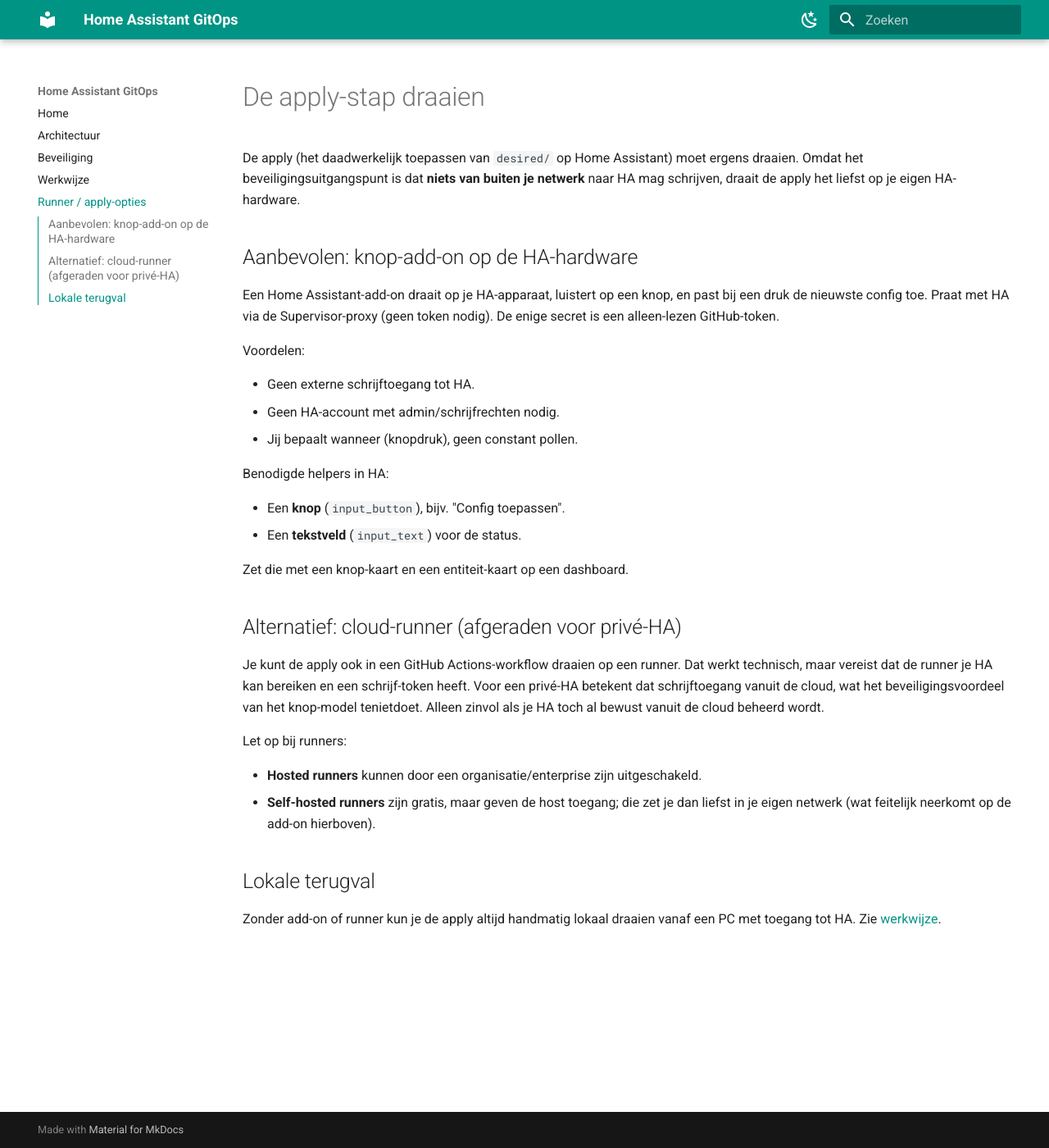
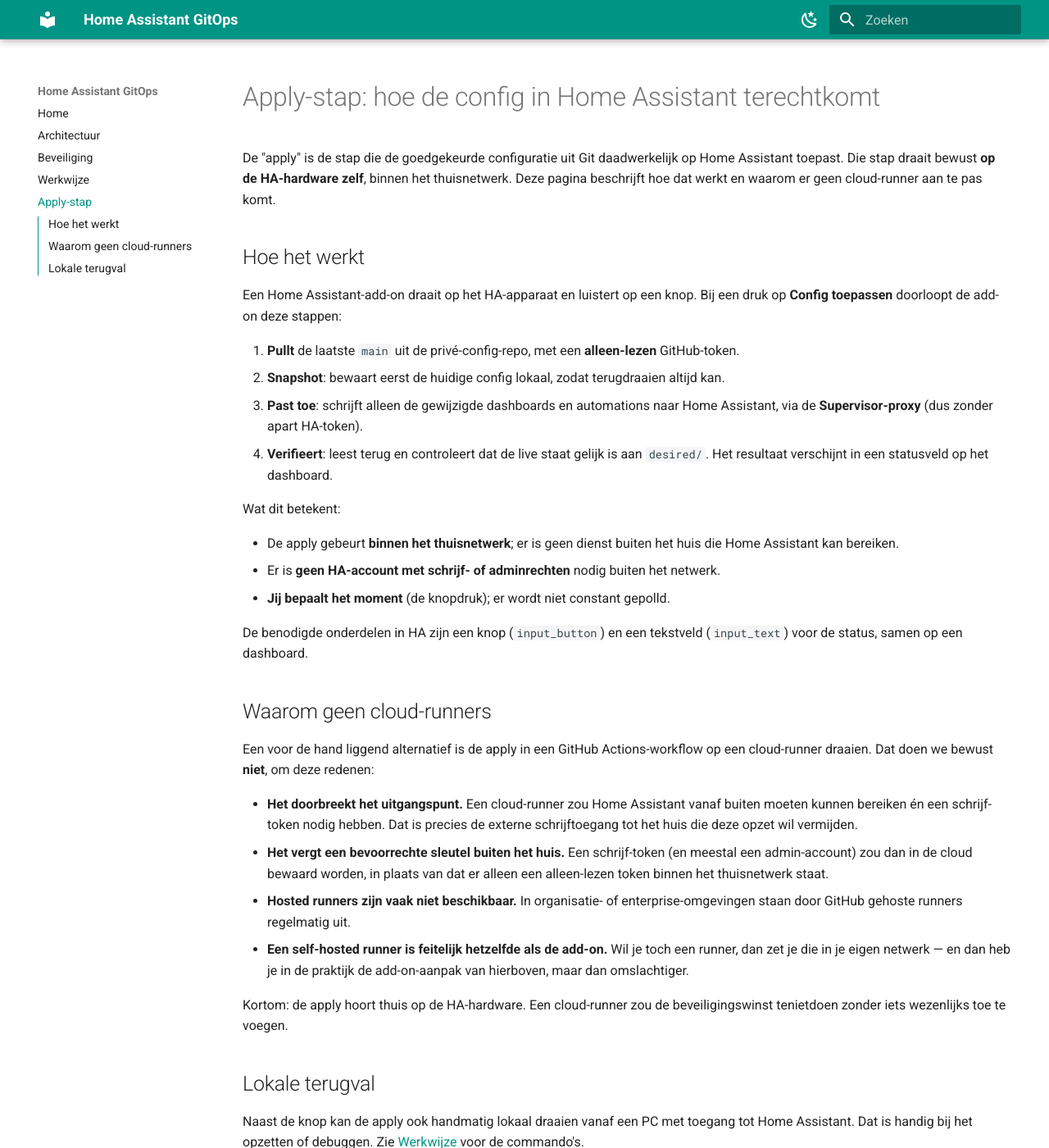
Before and after one commit to dirkjanv-prive/home-assistant-docs, an MkDocs documentation site: the page built from docs/runner-setup.md, in a window 1280 px wide and 1400 px high. Shown: the whole window at 82% size. Built offline with MkDocs 1.6.1 and Material for MkDocs 9.7.7, drawn with Linux system fonts in a browser that asks for light colours.

Commit message:
docs: describe how/why, add why-no-cloud-runner, Mermaid on Home
- Home: Kernidee als Mermaid-diagram i.p.v. tekstblok
- Apply-stap (voorheen runner-opties): herschreven naar hoe het werkt +
  aparte sectie waarom geen cloud-runners
- Beveiliging/Architectuur/Werkwijze: beschrijvende toon + kruisverwijzingen

Co-authored-by: Copilot <223556219+Copilot@users.noreply.github.com>

```diff
--- a/docs/runner-setup.md
+++ b/docs/runner-setup.md
@@ -1,44 +1,56 @@
-# De apply-stap draaien
+# Apply-stap: hoe de config in Home Assistant terechtkomt
 
-De apply (het daadwerkelijk toepassen van `desired/` op Home Assistant) moet
-ergens draaien. Omdat het beveiligingsuitgangspunt is dat **niets van buiten je
-netwerk** naar HA mag schrijven, draait de apply het liefst op je eigen
-HA-hardware.
+De "apply" is de stap die de goedgekeurde configuratie uit Git daadwerkelijk op
+Home Assistant toepast. Die stap draait bewust **op de HA-hardware zelf**, binnen
+het thuisnetwerk. Deze pagina beschrijft hoe dat werkt en waarom er geen
+cloud-runner aan te pas komt.
 
-## Aanbevolen: knop-add-on op de HA-hardware
+## Hoe het werkt
 
-Een Home Assistant-add-on draait op je HA-apparaat, luistert op een knop, en past
-bij een druk de nieuwste config toe. Praat met HA via de Supervisor-proxy (geen
-token nodig). De enige secret is een alleen-lezen GitHub-token.
+Een Home Assistant-add-on draait op het HA-apparaat en luistert op een knop. Bij
+een druk op **Config toepassen** doorloopt de add-on deze stappen:
 
-Voordelen:
+1. **Pullt** de laatste `main` uit de privé-config-repo, met een **alleen-lezen**
+   GitHub-token.
+2. **Snapshot**: bewaart eerst de huidige config lokaal, zodat terugdraaien altijd
+   kan.
+3. **Past toe**: schrijft alleen de gewijzigde dashboards en automations naar Home
+   Assistant, via de **Supervisor-proxy** (dus zonder apart HA-token).
+4. **Verifieert**: leest terug en controleert dat de live staat gelijk is aan
+   `desired/`. Het resultaat verschijnt in een statusveld op het dashboard.
 
-- Geen externe schrijftoegang tot HA.
-- Geen HA-account met admin/schrijfrechten nodig.
-- Jij bepaalt wanneer (knopdruk), geen constant pollen.
+Wat dit betekent:
 
-Benodigde helpers in HA:
+- De apply gebeurt **binnen het thuisnetwerk**; er is geen dienst buiten het huis
+  die Home Assistant kan bereiken.
+- Er is **geen HA-account met schrijf- of adminrechten** nodig buiten het netwerk.
+- **Jij bepaalt het moment** (de knopdruk); er wordt niet constant gepolld.
 
-- Een **knop** (`input_button`), bijv. "Config toepassen".
-- Een **tekstveld** (`input_text`) voor de status.
+De benodigde onderdelen in HA zijn een knop (`input_button`) en een tekstveld
+(`input_text`) voor de status, samen op een dashboard.
 
-Zet die met een knop-kaart en een entiteit-kaart op een dashboard.
+## Waarom geen cloud-runners
 
-## Alternatief: cloud-runner (afgeraden voor privé-HA)
+Een voor de hand liggend alternatief is de apply in een GitHub Actions-workflow op
+een cloud-runner draaien. Dat doen we bewust **niet**, om deze redenen:
 
-Je kunt de apply ook in een GitHub Actions-workflow draaien op een runner. Dat
-werkt technisch, maar vereist dat de runner je HA kan bereiken en een
-schrijf-token heeft. Voor een privé-HA betekent dat schrijftoegang vanuit de
-cloud, wat het beveiligingsvoordeel van het knop-model tenietdoet. Alleen
-zinvol als je HA toch al bewust vanuit de cloud beheerd wordt.
+- **Het doorbreekt het uitgangspunt.** Een cloud-runner zou Home Assistant vanaf
+  buiten moeten kunnen bereiken én een schrijf-token nodig hebben. Dat is precies
+  de externe schrijftoegang tot het huis die deze opzet wil vermijden.
+- **Het vergt een bevoorrechte sleutel buiten het huis.** Een schrijf-token (en
+  meestal een admin-account) zou dan in de cloud bewaard worden, in plaats van dat
+  er alleen een alleen-lezen token binnen het thuisnetwerk staat.
+- **Hosted runners zijn vaak niet beschikbaar.** In organisatie- of
+  enterprise-omgevingen staan door GitHub gehoste runners regelmatig uit.
+- **Een self-hosted runner is feitelijk hetzelfde als de add-on.** Wil je toch een
+  runner, dan zet je die in je eigen netwerk — en dan heb je in de praktijk de
+  add-on-aanpak van hierboven, maar dan omslachtiger.
 
-Let op bij runners:
-
-- **Hosted runners** kunnen door een organisatie/enterprise zijn uitgeschakeld.
-- **Self-hosted runners** zijn gratis, maar geven de host toegang; die zet je dan
-  liefst in je eigen netwerk (wat feitelijk neerkomt op de add-on hierboven).
+Kortom: de apply hoort thuis op de HA-hardware. Een cloud-runner zou de
+beveiligingswinst tenietdoen zonder iets wezenlijks toe te voegen.
 
 ## Lokale terugval
 
-Zonder add-on of runner kun je de apply altijd handmatig lokaal draaien vanaf een
-PC met toegang tot HA. Zie [werkwijze](werkwijze.md).
+Naast de knop kan de apply ook handmatig lokaal draaien vanaf een PC met toegang
+tot Home Assistant. Dat is handig bij het opzetten of debuggen. Zie
+[Werkwijze](werkwijze.md) voor de commando's.
--- a/mkdocs.yml
+++ b/mkdocs.yml
@@ -29,8 +29,7 @@ nav:
   - Architectuur: architectuur.md
   - Beveiliging: beveiliging.md
   - Werkwijze: werkwijze.md
-  - Runner / apply-opties: runner-setup.md
-
+  - Apply-stap: runner-setup.md
 markdown_extensions:
   - admonition
   - pymdownx.highlight
```
Also changed, not shown: docs/architectuur.md (+5 -2 lines), docs/beveiliging.md (+11 -5 lines), docs/index.md (+16 -14 lines), docs/werkwijze.md (+6 -0 lines).
